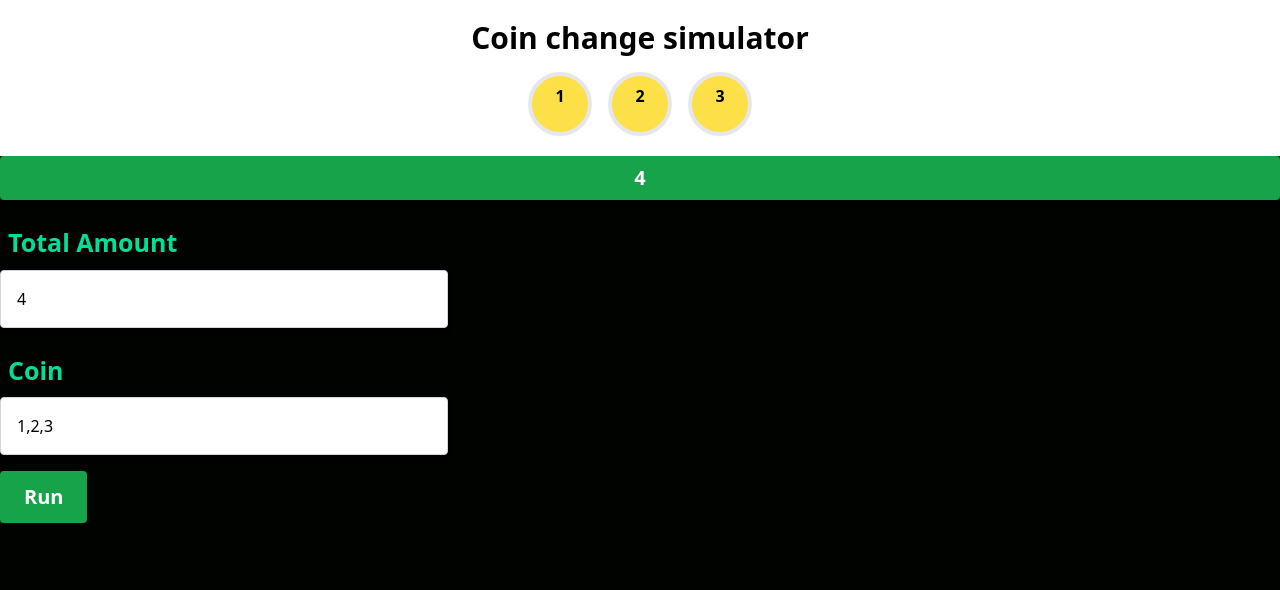
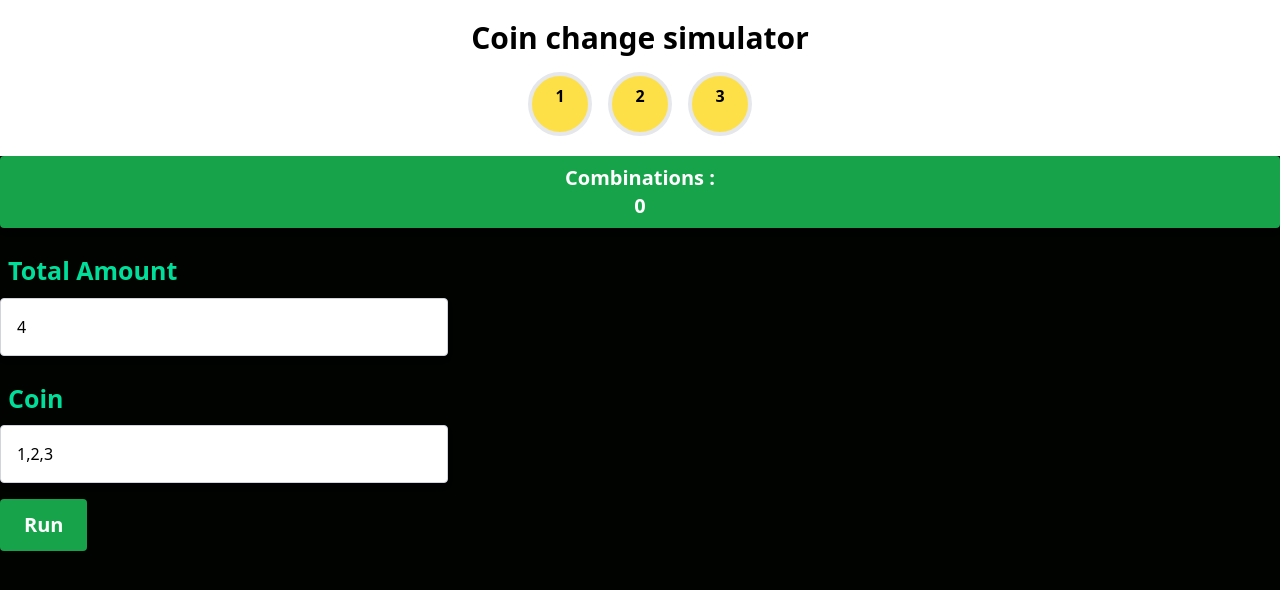
Before and after one commit to kokojimz/CCP-Visualizer, a React (Create React App) app: page /Coinchange in a window 1280 px wide. Shown: the top 590 px of the page. Built offline with nearby package versions, Linux system fonts and the light colour scheme.

Commit message:
fix coin combination display

```diff
--- a/src/Components/CoinchangeComponent/Coinchange.jsx
+++ b/src/Components/CoinchangeComponent/Coinchange.jsx
@@ -67,7 +67,10 @@ export default function Coinchange() {
         <div className='md:text-3xl sm:text-2xl text-xl font-bold flex justify-center items-center pb-4'>Coin change simulator</div>
         <CoinList coins={parseCoins(coinInput)} />
       </Header>
-      <div className="w-full bg-green-600 text-white text-center py-2 px-4 text-xl font-bold shadow-md mb-4 rounded">{amount}</div>
+      <div className="w-full bg-green-600 text-white text-center py-2 px-4 text-xl font-bold shadow-md mb-4 rounded">
+        <b>Combinations :</b> <br />
+        {answer.length}
+      </div>
       <Inputs
         amount={amount}
         setAmount={setAmount}
```
